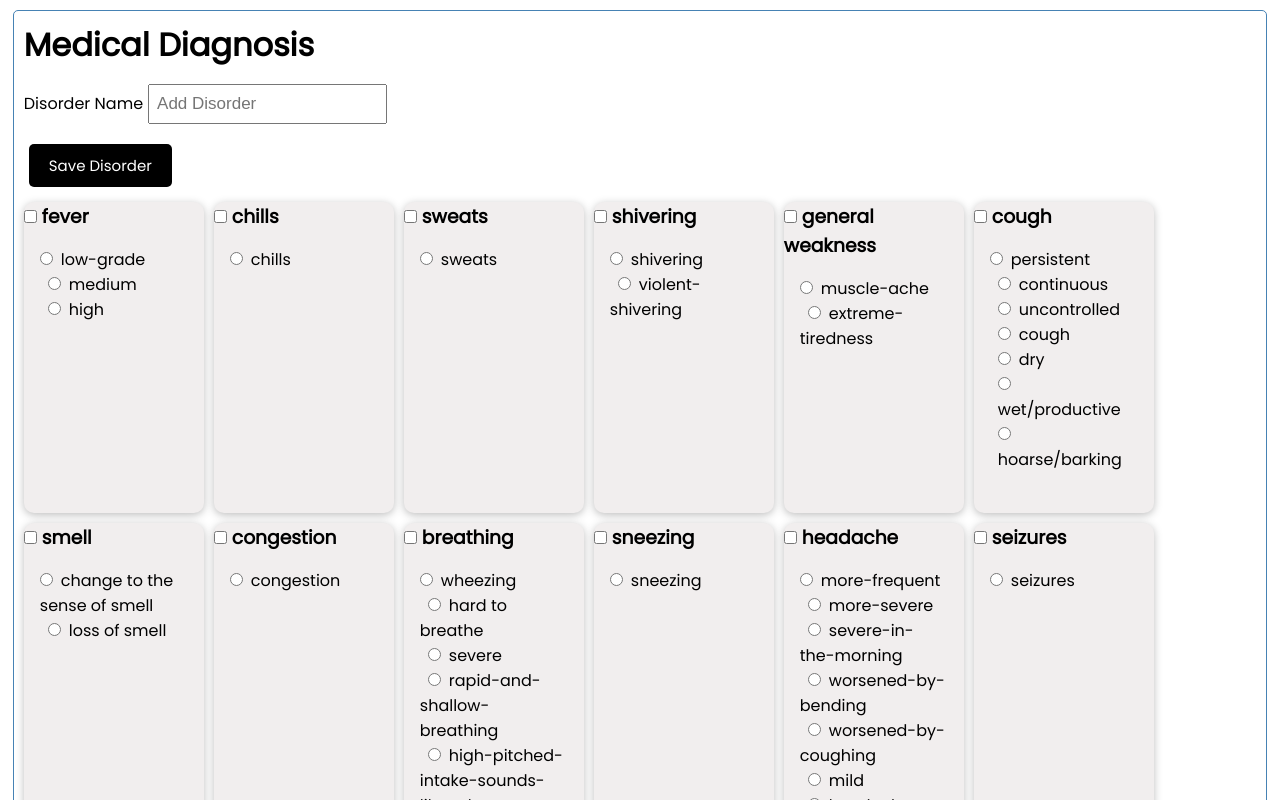
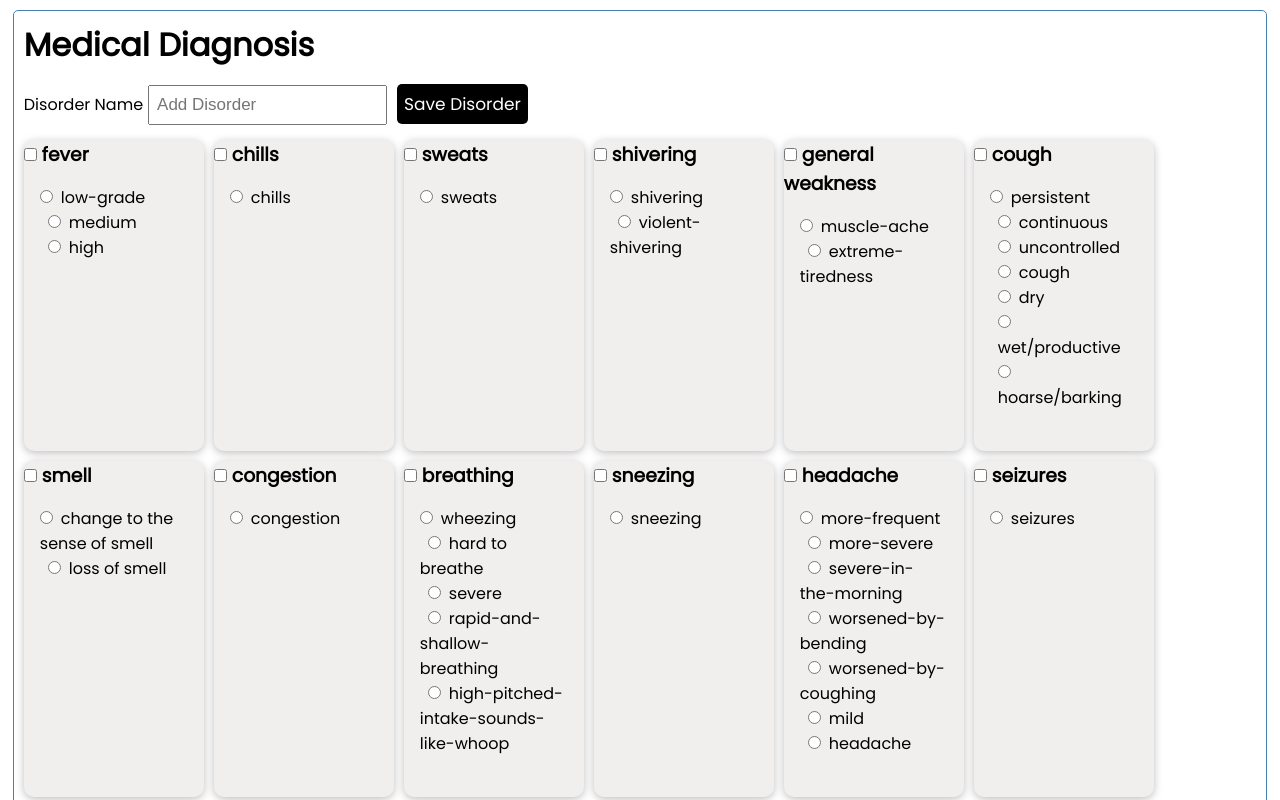
Before and after one commit to purananuru/med-app, a React (Create React App) app: page / in a window 1280 px wide. Shown: the top 800 px of the page. Built offline with nearby package versions, Linux system fonts and the light colour scheme; data requests are answered from the project's data file.

Commit message:
refactor

```diff
--- a/src/components/Disorders/SymptomList.js
+++ b/src/components/Disorders/SymptomList.js
@@ -107,9 +107,12 @@ const SymptomList = ({ symptoms, onAdd }) => {
             value={disorderName}
             onChange={(e) => setDisorderName(e.target.value)}
           />
+          <input
+            type="submit"
+            value="Save Disorder"
+            className="btn btn-block"
+          />
         </div>
-
-        <input type="submit" value="Save Disorder" className="btn btn-block" />
       </form>
       <span className={classes.symptoms}>
         {symptoms[0].categories.map((symptom) => (
```
